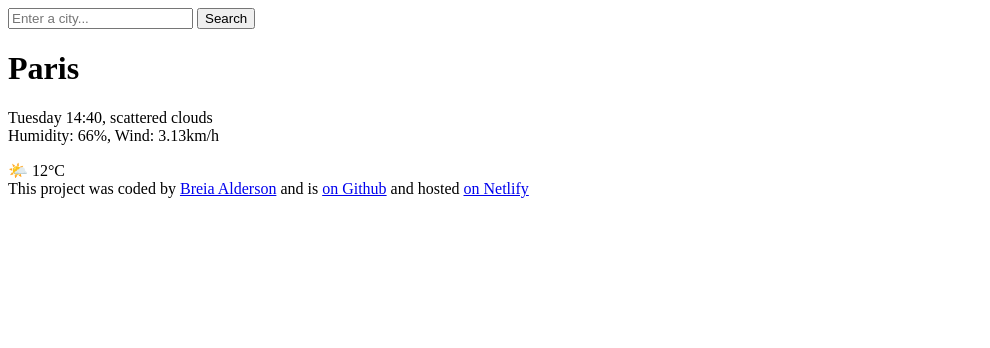
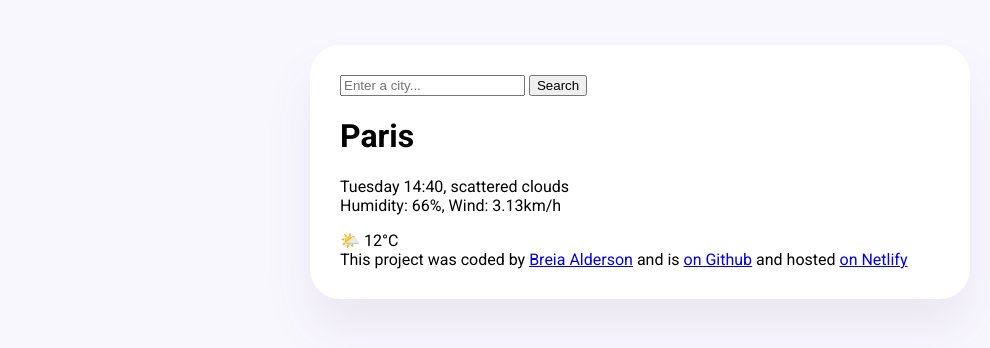
Before and after one commit to breiadeeann/myweatherappproject, a plain HTML site: page index.html in a window 1280 px wide. Shown: the whole page, without its empty margins (0-990 px from the left). Drawn offline with Linux system fonts and the light colour scheme.

Commit message:
Styled the main container and added custom fonts

```diff
--- a/index.html
+++ b/index.html
@@ -3,9 +3,17 @@
   <head>
     <meta charset="UTF-8" />
     <meta name="viewport" content="width=device-width, initial-scale=1.0" />
+    <link rel="stylesheet" href="src/style.css" />
+    <link rel="preconnect" href="https://fonts.googleapis.com" />
+    <link rel="preconnect" href="https://fonts.gstatic.com" crossorigin />
+    <link
+      href="https://fonts.googleapis.com/css2?family=Roboto:ital,wdth,wght@0,75..100,100..900;1,75..100,100..900&display=swap"
+      rel="stylesheet"
+    />
     <title>My Weather App Project</title>
   </head>
   <body>
+    <div class="weather-app">
       <header>
         <form>
           <input type="search" placeholder="Enter a city..." required />
@@ -39,5 +47,6 @@
           >on Netlify</a
         >
       </footer>
+    </div>
   </body>
 </html>
--- /dev/null
+++ b/src/style.css
@@ -0,0 +1,13 @@
+body {
+  background: #f9f7fe;
+  font-family: "Roboto", sans-serif;
+}
+
+.weather-app {
+  background: white;
+  max-width: 600px;
+  margin: 45px auto;
+  padding: 30px;
+  box-shadow: 0 30px 50px rgba(65, 50, 100, 0.08);
+  border-radius: 30px;
+}
```
Lines whose indentation alone changed are shown as unchanged.
